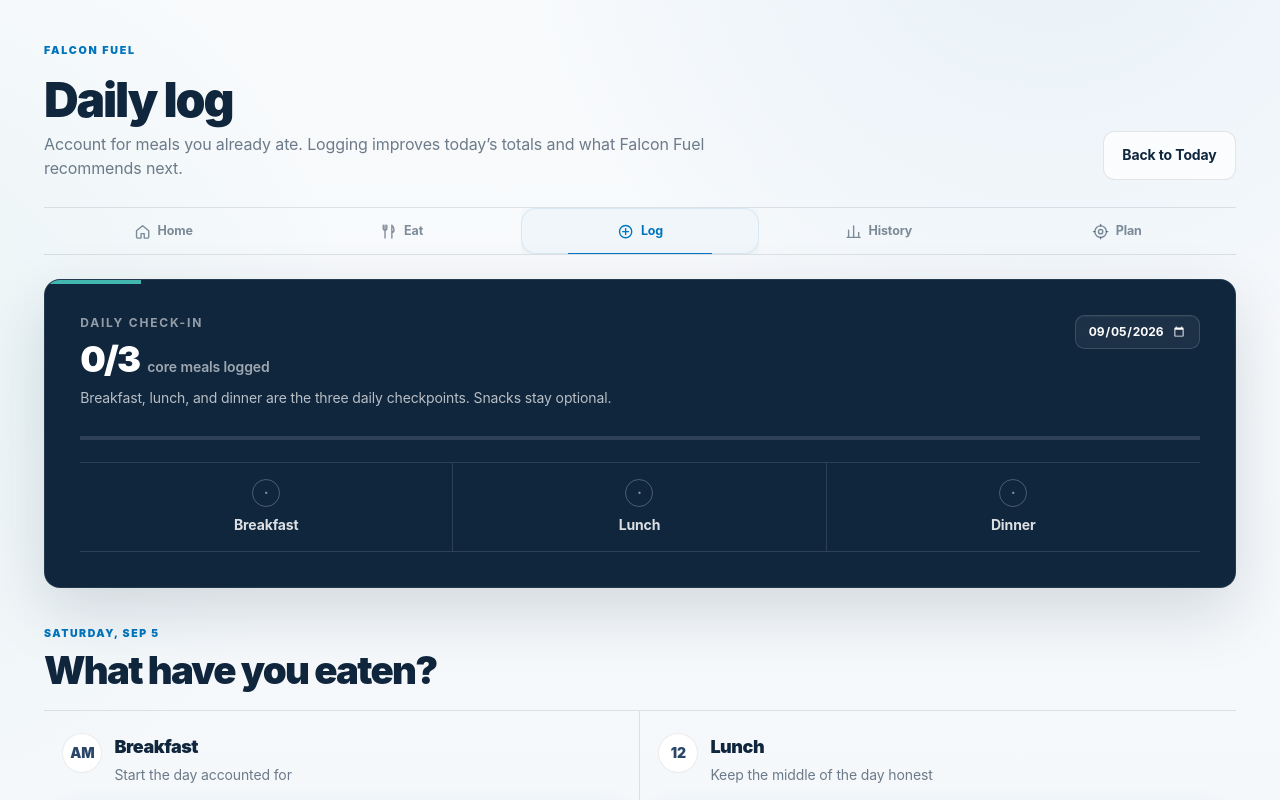
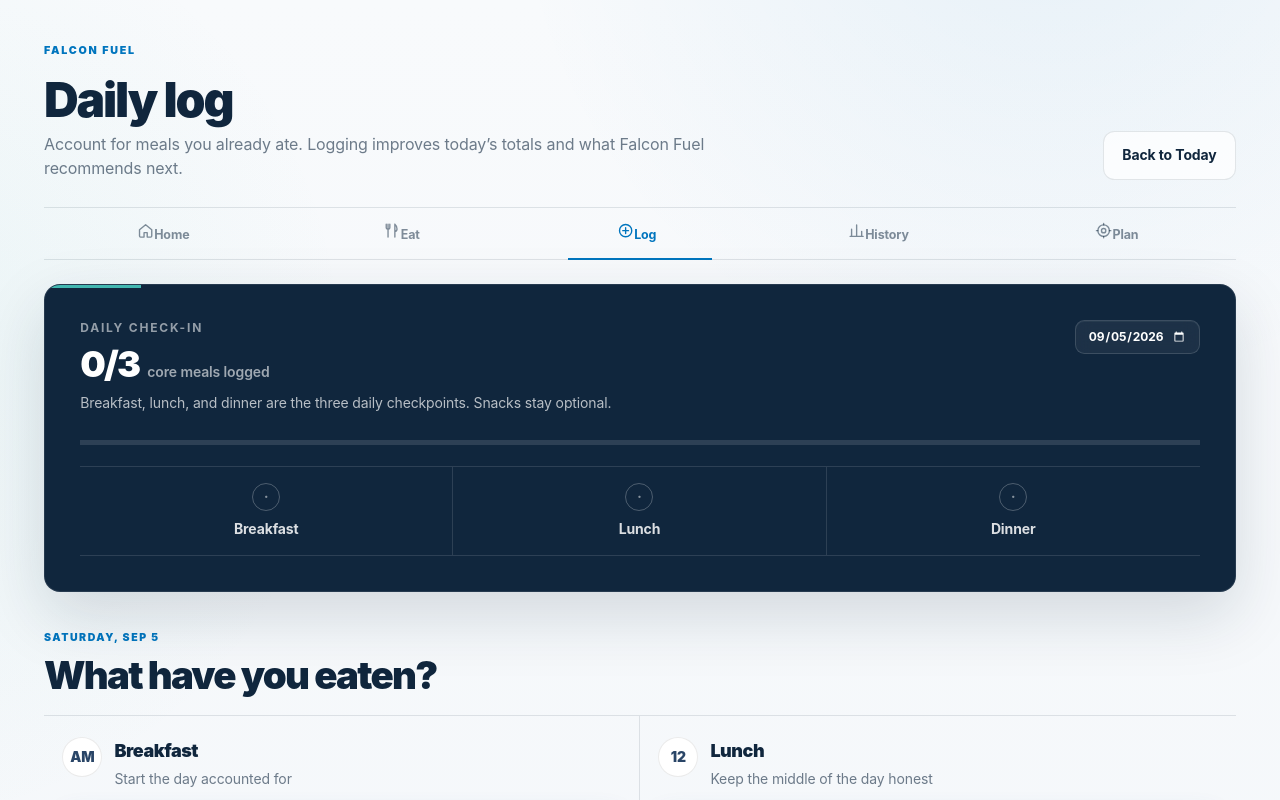
Before and after one commit to JamoV18/Bentley-Fuel, a Next.js app: page /log-meal in a window 1280 px wide. Shown: the top 800 px of the page. Built offline with nearby package versions, Linux system fonts and the light colour scheme.

Commit message:
Give app navigation a gliding editorial indicator

```diff
--- a/src/components/AppNav.tsx
+++ b/src/components/AppNav.tsx
@@ -44,27 +44,32 @@ export default function AppNav({
             <Link
               key={item.href}
               href={item.href}
-              className="app-nav-item relative isolate overflow-hidden"
+              className="app-nav-item"
               data-active={active}
-              style={active ? { background: "transparent" } : undefined}
             >
+              <motion.span
+                className="app-nav-motion-label"
+                whileHover={reduceMotion ? undefined : { y: -1 }}
+                whileTap={reduceMotion ? undefined : { scale: 0.965, y: 0 }}
+                transition={reduceMotion ? { duration: 0 } : { type: "spring", stiffness: 520, damping: 34, mass: 0.42 }}
+              >
+                <motion.span
+                  className="app-nav-icon"
+                  animate={active && !reduceMotion ? { scale: [1, 1.08, 1], y: [0, -1, 0] } : { scale: 1, y: 0 }}
+                  transition={reduceMotion ? { duration: 0 } : { duration: 0.32, ease: [0.22, 1, 0.36, 1] }}
+                >
+                  <Icon name={item.icon} />
+                </motion.span>
+                <span>{item.label}</span>
+              </motion.span>
               {active && (
                 <motion.span
                   aria-hidden="true"
-                  className="absolute inset-0 z-0 rounded-[.95rem] bg-emerald-50/95"
-                  layoutId="app-nav-active-pill"
-                  transition={reduceMotion ? { duration: 0 } : { type: "spring", stiffness: 520, damping: 38, mass: 0.45 }}
-                  style={{ boxShadow: "inset 0 0 0 1px rgba(0,117,190,.11), 0 3px 10px rgba(41,69,103,.07)" }}
+                  className="app-nav-glider"
+                  layoutId="app-nav-active-line"
+                  transition={reduceMotion ? { duration: 0 } : { type: "spring", stiffness: 430, damping: 34, mass: 0.55 }}
                 />
               )}
-              <motion.span
-                className="relative z-10 inline-flex items-center justify-center gap-[.42rem]"
-                whileTap={reduceMotion ? undefined : { scale: 0.97 }}
-                transition={reduceMotion ? { duration: 0 } : { duration: 0.12, ease: [0.22, 1, 0.36, 1] }}
-              >
-                <span className="app-nav-icon"><Icon name={item.icon} /></span>
-                <span>{item.label}</span>
-              </motion.span>
             </Link>
           );
         })}
```
